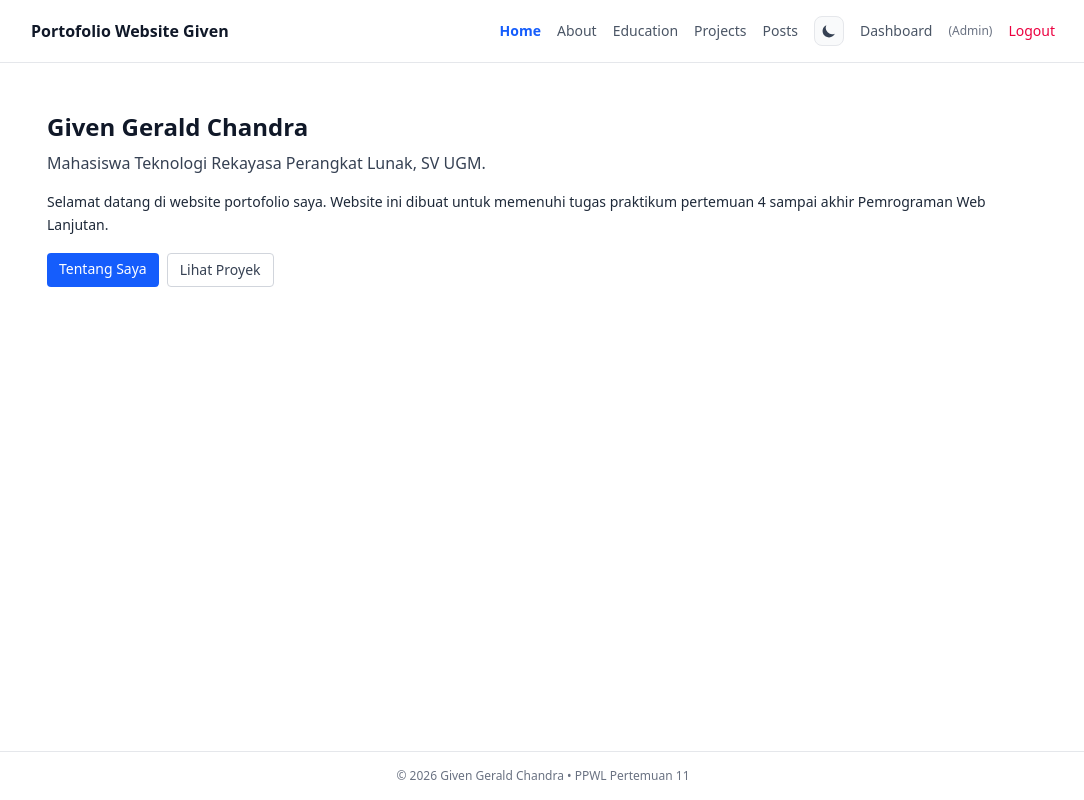
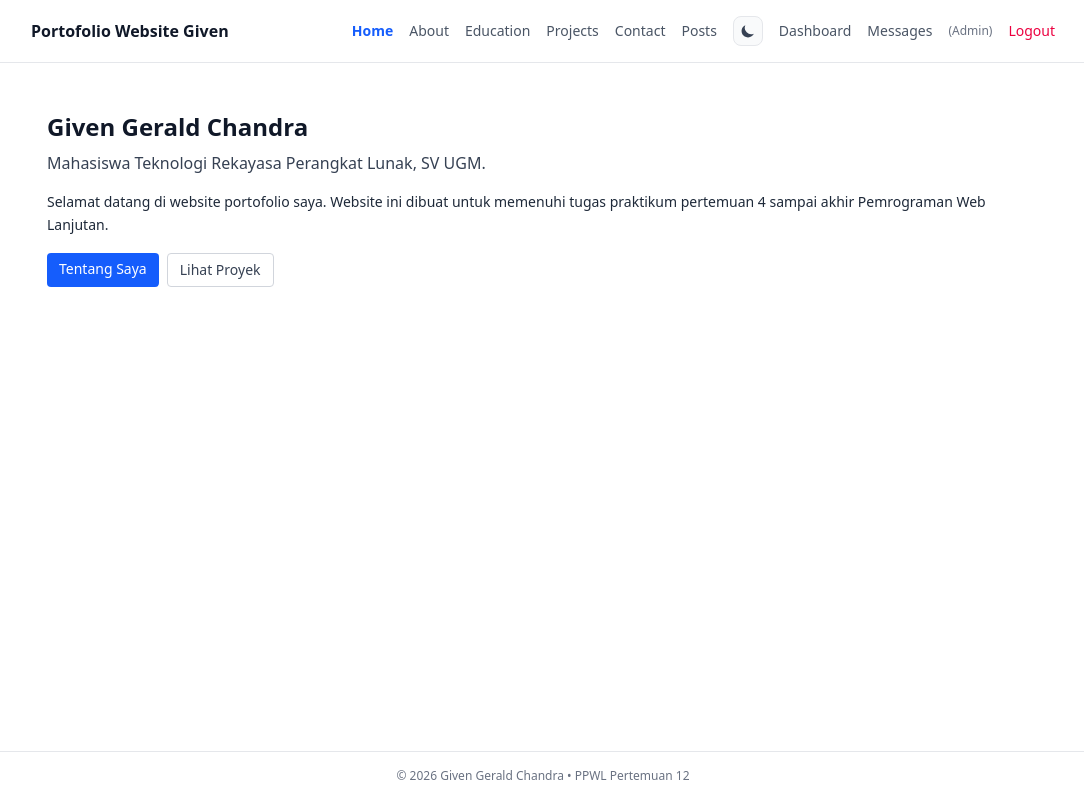
Before and after one commit to 9iven/Laravel-Web-Portofolio, a Laravel app: page / in a window 1280 px wide. Shown: the whole page, without its empty margins (97-1181 px from the left). Run offline with Laravel 12, Linux system fonts and the light colour scheme; a user stored in the database is signed in; data comes from the database, SQL or seed files in the repository; tables that the repository leaves empty hold one stand-in row (values such as "Sample post"); style sheets or scripts are compiled from the project's sources.

Commit message:
style: sesuaikan navigasi kontak dan perbarui footer pertemuan 12

```diff
--- a/resources/views/partials/footer.blade.php
+++ b/resources/views/partials/footer.blade.php
@@ -1,3 +1,3 @@
 <footer class="border-t border-gray-200 dark:border-gray-800 p-4 mt-8 text-center text-xs text-gray-500 dark:text-gray-400 transition-colors duration-200">
-    <p>&copy; {{ date('Y') }} Given Gerald Chandra &bull; PPWL Pertemuan 11</p>
+    <p>&copy; {{ date('Y') }} Given Gerald Chandra &bull; PPWL Pertemuan 12</p>
 </footer>
--- a/resources/views/partials/navbar.blade.php
+++ b/resources/views/partials/navbar.blade.php
@@ -7,6 +7,7 @@
             <a href="{{ route('about') }}" class="{{ request()->routeIs('about') ? 'font-bold text-blue-600 dark:text-blue-400' : 'text-gray-600 dark:text-gray-300 hover:text-gray-900 dark:hover:text-white' }} transition-colors">About</a>
             <a href="{{ route('education') }}" class="{{ request()->routeIs('education') ? 'font-bold text-blue-600 dark:text-blue-400' : 'text-gray-600 dark:text-gray-300 hover:text-gray-900 dark:hover:text-white' }} transition-colors">Education</a>
             <a href="{{ route('projects') }}" class="{{ request()->routeIs('projects*') ? 'font-bold text-blue-600 dark:text-blue-400' : 'text-gray-600 dark:text-gray-300 hover:text-gray-900 dark:hover:text-white' }} transition-colors">Projects</a>
+            <a href="{{ route('contact') }}" class="{{ request()->routeIs('contact*') ? 'font-bold text-blue-600 dark:text-blue-400' : 'text-gray-600 dark:text-gray-300 hover:text-gray-900 dark:hover:text-white' }} transition-colors">Contact</a>
             <a href="{{ route('posts.index') }}" class="{{ request()->routeIs('posts.*') ? 'font-bold text-blue-600 dark:text-blue-400' : 'text-gray-600 dark:text-gray-300 hover:text-gray-900 dark:hover:text-white' }} transition-colors">Posts</a>
 
             <!-- Theme Toggle Button (Dark Mode / Light Mode) -->
@@ -36,6 +37,7 @@
 
             @auth
                 <a href="{{ route('dashboard') }}" class="{{ request()->routeIs('dashboard') ? 'font-bold text-blue-600 dark:text-blue-400' : 'text-gray-600 dark:text-gray-300 hover:text-gray-900 dark:hover:text-white' }} transition-colors">Dashboard</a>
+                <a href="{{ route('post.contacts.index') }}" class="{{ request()->routeIs('post.contacts.*') ? 'font-bold text-blue-600 dark:text-blue-400' : 'text-gray-600 dark:text-gray-300 hover:text-gray-900 dark:hover:text-white' }} transition-colors">Messages</a>
                 <span class="text-xs text-gray-500 dark:text-gray-400">({{ auth()->user()->name }})</span>
                 <form method="POST" action="{{ route('logout') }}" class="inline">
                     @csrf
```
Also changed, not shown: resources/views/layouts/navigation.blade.php (+12 -0 lines).
